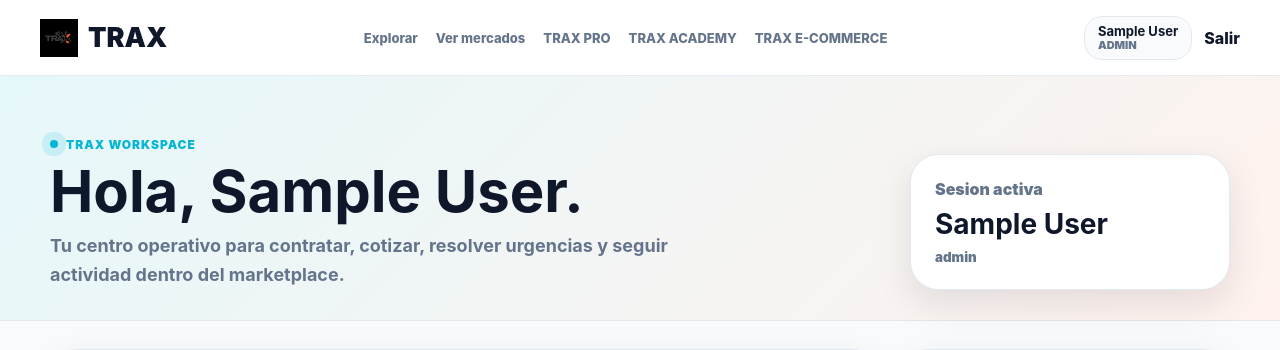
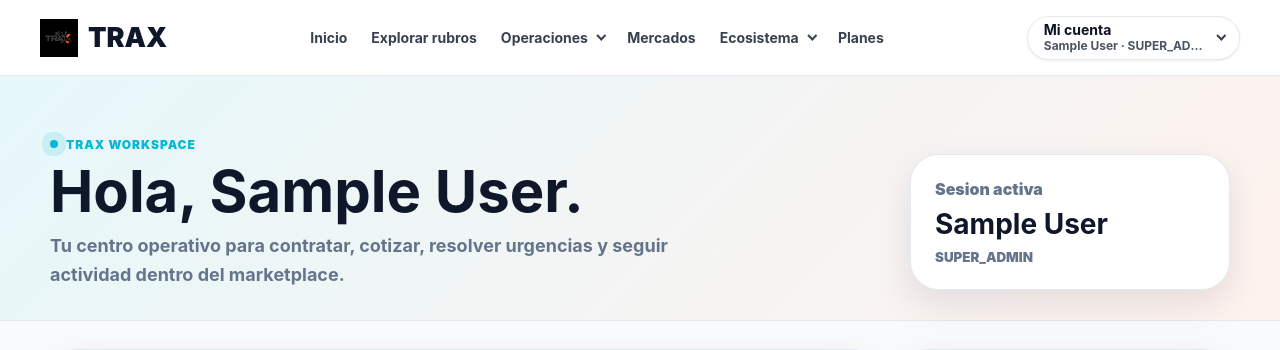
Before and after one commit to cristhian-star/TRAX-PLATFORM, a Flask app: page / in a window 1280 px wide. Shown: the top 350 px of the page. Run offline with Flask 3, Linux system fonts and the light colour scheme; the visitor is signed in with stand-in values (Sample User, id 1).

Commit message:
feat: unify authenticated navbar with public navigation

```diff
--- a/app/static/css/visitor-navbar-v1.css
+++ b/app/static/css/visitor-navbar-v1.css
@@ -138,6 +138,69 @@
     background: var(--trax-color-action-primary-hover);
 }
 
+.account-dropdown > summary.account-summary {
+    min-height: var(--trax-control-height-md);
+    gap: var(--trax-space-3);
+    padding: 0 var(--trax-space-4);
+    border: 1px solid var(--trax-color-border-subtle);
+    border-radius: var(--trax-radius-pill);
+    background: var(--trax-color-surface);
+    box-shadow: var(--trax-shadow-sm);
+}
+
+.account-summary__text {
+    display: grid;
+    gap: 0.1rem;
+    line-height: 1.1;
+}
+
+.account-summary__text strong {
+    color: var(--trax-color-brand-strong);
+    font-size: var(--trax-font-size-14);
+}
+
+.account-summary__text small {
+    max-width: 10rem;
+    overflow: hidden;
+    color: var(--trax-color-text-muted);
+    font-size: var(--trax-font-size-12);
+    text-overflow: ellipsis;
+    white-space: nowrap;
+}
+
+.nav-dropdown__menu--account {
+    left: auto;
+    right: 0;
+    transform: none;
+}
+
+.nav-dropdown__menu--account::before {
+    left: auto;
+    right: var(--trax-space-8);
+    transform: rotate(45deg);
+}
+
+.account-logout-form {
+    margin: 0;
+}
+
+.account-logout-form button {
+    width: 100%;
+    padding: 0;
+    border: 0;
+    color: var(--trax-error-700);
+    background: transparent;
+    font: inherit;
+    font-weight: var(--trax-font-weight-bold);
+    text-align: left;
+    cursor: pointer;
+}
+
+.account-logout-form:hover,
+.account-logout-form:focus-within {
+    background: var(--trax-error-50);
+}
+
 .site-header--visitor a:focus-visible,
 .site-header--visitor summary:focus-visible,
 .site-header--visitor button:focus-visible {
@@ -195,4 +258,22 @@
     .visitor-start {
         width: 100%;
     }
+
+    .header-actions--account {
+        align-items: stretch;
+    }
+
+    .account-dropdown > summary.account-summary {
+        width: 100%;
+        justify-content: space-between;
+        border-radius: var(--trax-radius-md);
+    }
+
+    .account-summary__text small {
+        max-width: 100%;
+    }
+
+    .nav-dropdown__menu--account {
+        width: 100%;
+    }
 }
--- a/app/templates/base.html
+++ b/app/templates/base.html
@@ -11,7 +11,7 @@
     {% block extra_css %}{% endblock %}
 </head>
 <body>
-    <header class="site-header{% if not session.get('user_id') %} site-header--visitor{% endif %}">
+    <header class="site-header site-header--visitor">
         <a class="brand" href="/" aria-label="TRAX inicio">
             <img src="{{ url_for('static', filename='img/logo.png') }}" alt="TRAX Logo">
             <span>TRAX</span>
@@ -27,27 +27,7 @@
             <span></span>
         </button>
 
-        {% if session.get("user_id") %}
-            <nav id="primary-navigation" class="main-nav" aria-label="Navegacion principal">
-                <a href="/explorar">Explorar</a>
-                <a href="/mercados">Ver mercados</a>
-                <a href="/profesionales/nuevo">TRAX PRO</a>
-                <a href="/resultados">TRAX ACADEMY</a>
-                <a href="/resultados">TRAX E-COMMERCE</a>
-            </nav>
-
-            <div class="header-actions">
-                <div class="session-pill">
-                    <strong>{{ session.get("user_name") }}</strong>
-                    <span>{{ session.get("user_role") }}</span>
-                </div>
-                <form action="/logout" method="POST" class="logout-form">
-                    <input type="hidden" name="csrf_token" value="{{ csrf_token() }}">
-                    <button type="submit" class="ghost-link">Salir</button>
-                </form>
-            </div>
-        {% else %}
-            <nav id="primary-navigation" class="main-nav main-nav--visitor" aria-label="Navegacion publica">
+        <nav id="primary-navigation" class="main-nav main-nav--visitor" aria-label="Navegacion principal">
             <a href="/">Inicio</a>
             <a href="/explorar">Explorar rubros</a>
 
@@ -94,6 +74,41 @@
             <a href="/planes">Planes</a>
         </nav>
 
+        {% if session.get("user_id") %}
+            <div class="header-actions header-actions--visitor header-actions--account">
+                <details class="nav-dropdown account-dropdown">
+                    <summary class="account-summary">
+                        <div class="account-summary__text">
+                            <strong>Mi cuenta</strong>
+                            <small>{{ session.get("user_name") }} · {{ session.get("user_role") }}</small>
+                        </div>
+                        <span aria-hidden="true"></span>
+                    </summary>
+                    <div class="nav-dropdown__menu nav-dropdown__menu--account" aria-label="Opciones de cuenta">
+                        <a class="nav-dropdown__item nav-dropdown__item--link" href="/">
+                            <strong>Dashboard general</strong>
+                            <small>Volver al inicio de tu cuenta.</small>
+                        </a>
+                        {% if session.get("user_role") == "PROFESIONAL" %}
+                            <a class="nav-dropdown__item nav-dropdown__item--link" href="/profesional/dashboard">
+                                <strong>Panel profesional</strong>
+                                <small>Gestionar perfil, oportunidades y cuenta PRO.</small>
+                            </a>
+                        {% endif %}
+                        {% if session.get("user_role") == "SUPER_ADMIN" %}
+                            <a class="nav-dropdown__item nav-dropdown__item--link" href="/admin/dashboard">
+                                <strong>Admin</strong>
+                                <small>Acceder al hub administrativo.</small>
+                            </a>
+                        {% endif %}
+                        <form action="/logout" method="POST" class="nav-dropdown__item account-logout-form">
+                            <input type="hidden" name="csrf_token" value="{{ csrf_token() }}">
+                            <button type="submit">Cerrar sesion</button>
+                        </form>
+                    </div>
+                </details>
+            </div>
+        {% else %}
             <div class="header-actions header-actions--visitor">
                 <a href="/login" class="visitor-start">
                     <svg viewBox="0 0 24 24" aria-hidden="true">
```
Lines whose indentation alone changed are shown as unchanged.
